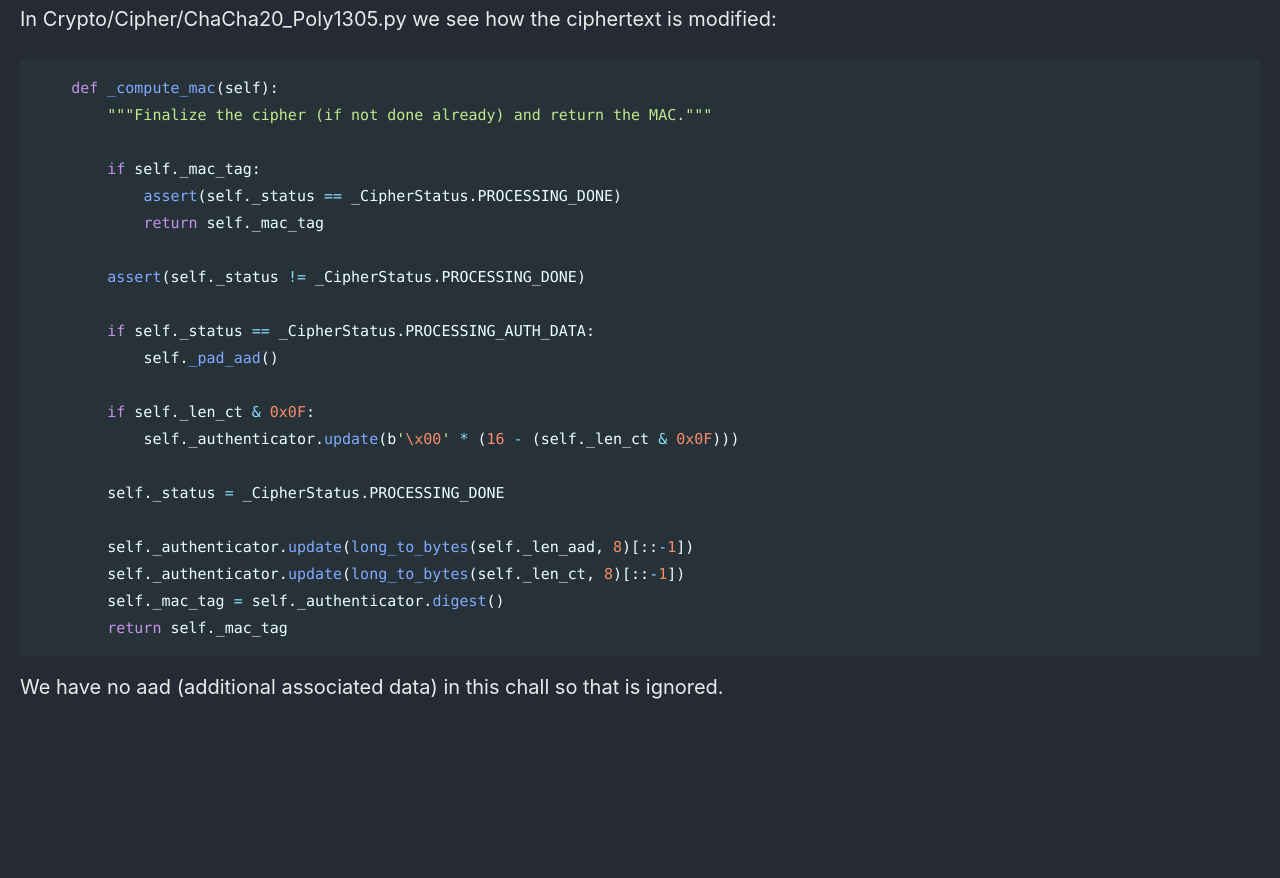
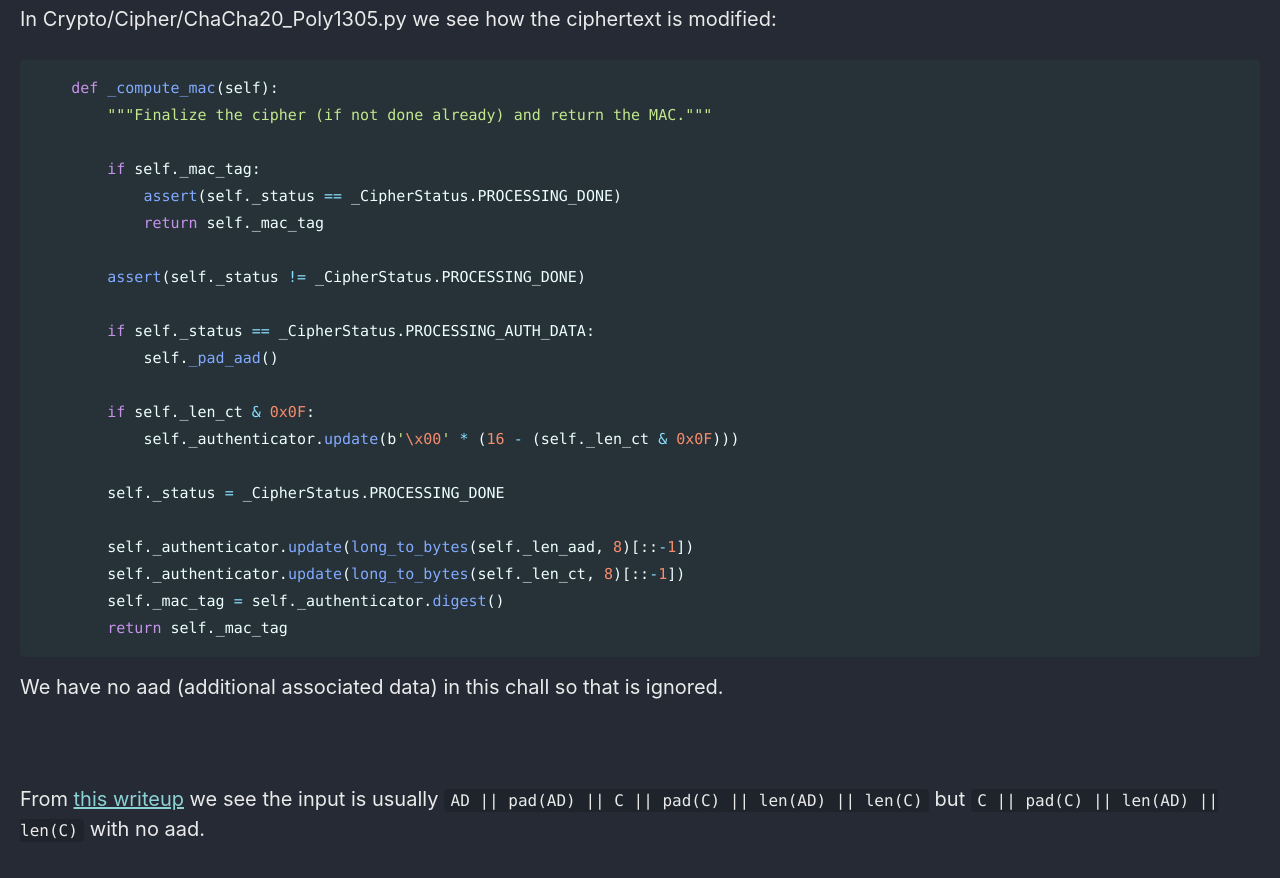
Before and after one commit to Connor-McCartney/Connor-McCartney.github.io, a Jekyll site: the page built from _pages/cryptography/other/Nostalgic-SECCONCTF14.md, in a window 1280 px wide and 900 px high, scrolled down 2900 px. Shown: the top 878 px of the window. Built offline with Jekyll 4.4.1, drawn with Linux system fonts in a browser that asks for light colours; cached includes are drawn as plain includes; before the commit the page ends 3658 px from its top, so only the background shows below that.

Commit message:
Update Nostalgic-SECCONCTF14.md

````diff
--- a/_pages/cryptography/other/Nostalgic-SECCONCTF14.md
+++ b/_pages/cryptography/other/Nostalgic-SECCONCTF14.md
@@ -143,3 +143,7 @@ In Crypto/Cipher/ChaCha20_Poly1305.py we see how the ciphertext is modified:
 ```
 
 We have no aad (additional associated data) in this chall so that is ignored.
+
+<br>
+
+From [this writeup](https://l3ak.team/2024/04/21/plaid24/) we see the input is usually `AD || pad(AD) || C || pad(C) || len(AD) || len(C)` but `C || pad(C) || len(AD) || len(C)` with no aad.
````
